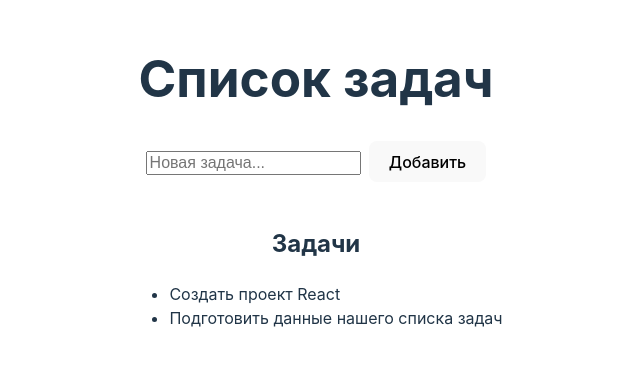
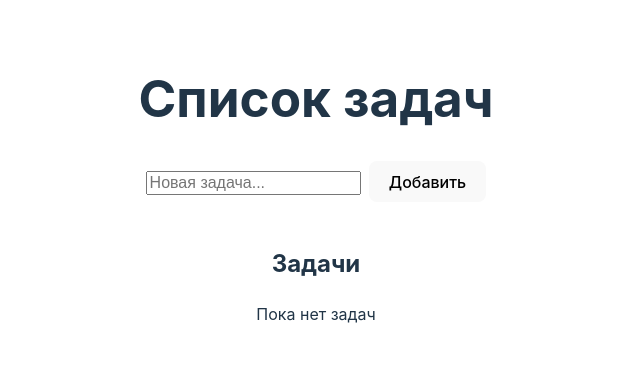
Before and after one commit to pyrozhok/react-workshop-5.1, a React (Vite) app: page / in a window 1280 px wide. Shown: the part 219-584 px from the top of the page, without its empty margins (324-964 px from the left). Built offline with nearby package versions, Linux system fonts and the light colour scheme.

Commit message:
Add saving to localStorage

```diff
--- a/src/App.jsx
+++ b/src/App.jsx
@@ -1,23 +1,23 @@
-import { useState } from 'react';
+import { useState, useEffect } from 'react';
 import './App.css';
 import TodoList from './TodoList';
 
-const taskList = [
-  {
-    id: 1,
-    title: 'Создать проект React',
-  },
-  {
-    id: 2,
-    title: 'Подготовить данные нашего списка задач',
-  },
-];
-
-let nextId = 3;
+let nextId = 1;
 
 function App() {
-  const [todoList, setTodoList] = useState(taskList);
+  const [todoList, setTodoList] = useState([]);
   const [inputText, setInputText] = useState('');
+
+  useEffect(() => {
+    if (todoList.length > 0) localStorage.setItem('tasks', JSON.stringify(todoList));
+  }, [todoList]);
+
+  useEffect(() => {
+    const tasks = JSON.parse(localStorage.getItem('tasks'));
+    if (tasks) {
+      setTodoList(tasks);
+    }
+  }, []);
 
   const handleAddTodoClick = () => {
     setTodoList([...todoList, { id: nextId++, title: inputText }]);
--- a/src/TodoList.jsx
+++ b/src/TodoList.jsx
@@ -7,7 +7,11 @@ function TodoList(props) {
   return (
     <div className="todo-list">
       <h2>Задачи</h2>
-      <ul className="todo-list__items">{todoList}</ul>
+      {todoList.length > 0 ? (
+        <ul className="todo-list__items">{todoList}</ul>
+      ) : (
+        <div>Пока нет задач</div>
+      )}
     </div>
   );
 }
```
